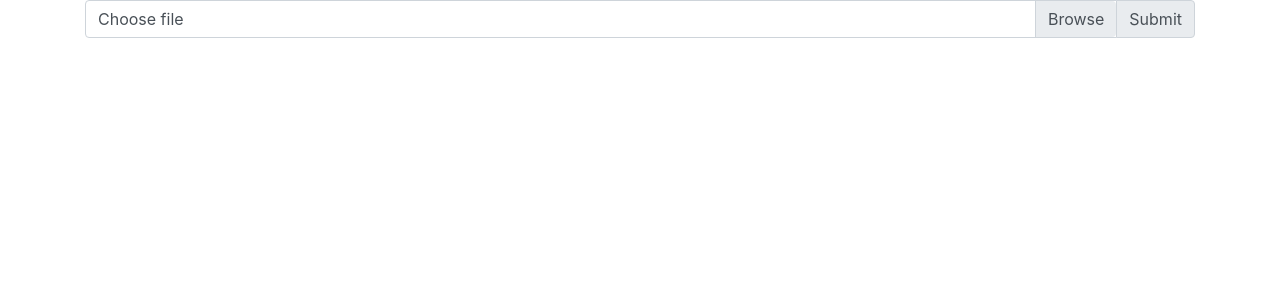
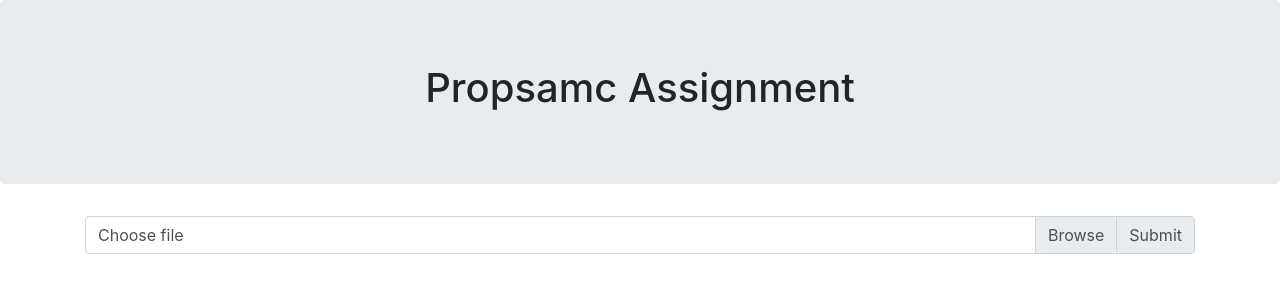
Before and after one commit to shubhamivane/propsamc, a Django app: page / in a window 1280 px wide. Shown: the top 300 px of the page. Run offline with Django 3.2, Linux system fonts and the light colour scheme; some libraries are stand-ins or nearby versions.

Commit message:
template modified

```diff
--- a/templates/index.html
+++ b/templates/index.html
@@ -10,6 +10,9 @@
 </head>
 
 <body>
+    <div class="jumbotron text-center">
+        <h1>Propsamc Assignment</h1>
+    </div>
     <div class="container">
         <form method="POST" enctype="multipart/form-data">
             {% csrf_token %}
```
